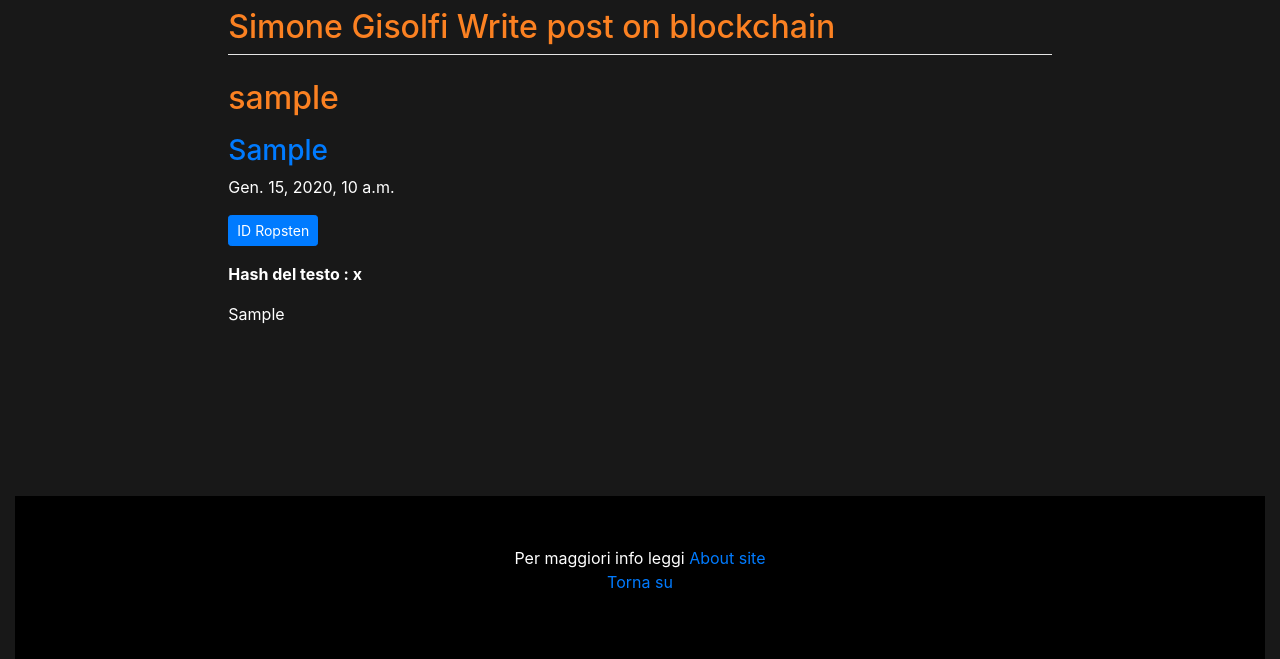
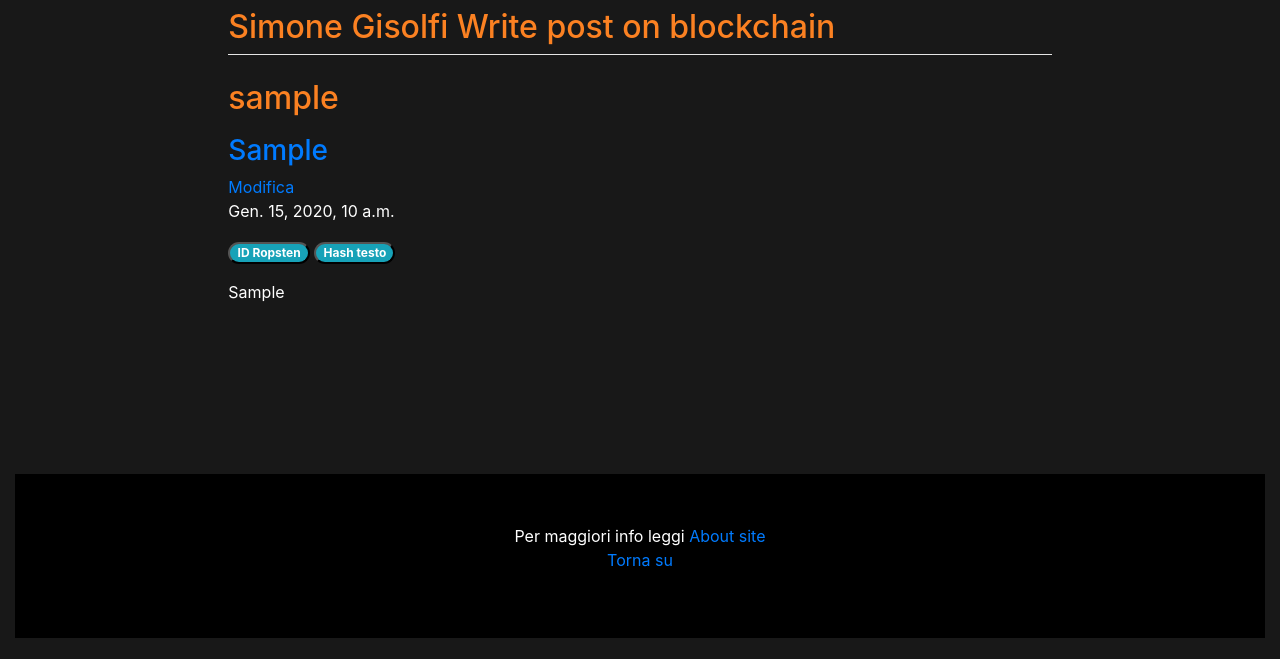
Before and after one commit to GisSM/WriteonChain, a Django app: a page that uses templates/account/profilo.html in a window 1280 px wide. Shown: the part 56-715 px from the top of the page. Run offline with Django 3.2, Linux system fonts and the light colour scheme; a user stored in the database is signed in; tables that the repository leaves empty hold one stand-in row (values such as "Sample post"); some libraries are stand-ins or nearby versions.

Commit message:
cambio button e sezione modifica post

```diff
--- a/templates/account/profilo.html
+++ b/templates/account/profilo.html
@@ -6,9 +6,10 @@
 {% for post in posts %}
    <div class="post">
        <h3><a href="{{post.get_absolute_url}}">{{ post.titolo }}</a></h3>
+       <a href="{% url 'post_edit' id=post.id slug=post.slug %}">Modifica</a>
         <p>{{ post.data_pubblicazione }}</p>
-        <p><button type="button" class="btn btn-primary btn-sm" data-toggle="popover" data-placement="top" data-content={{post.txId}}>ID Ropsten</button></p>
-        <b><p>Hash del testo : {{post.hash}}</p></b>
+        <p><button type="button" class="badge badge-pill badge-info" data-toggle="popover"  data-placement="top" data-content={{post.txId}}>ID Ropsten</button>
+        <button type="button" class="badge badge-pill badge-info" data-toggle="popover" data-placement="top" data-content={{post.hash}}>Hash testo</button></p>
         <p>{{ post.testo|linebreaksbr|truncatewords_html:100  }}</p>
     </div>
 {% endfor %}
--- a/templates/homepage/homepage.html
+++ b/templates/homepage/homepage.html
@@ -8,7 +8,7 @@
         <h3><a href="{{post.get_absolute_url}}">{{ post.titolo }}</a></h3>
         <div class="data"><p>{{ post.data_pubblicazione }}</p></div>
         <p>Utente : {{post.utente}}</p>
-        <p><button type="button" class="btn btn-primary btn-sm" data-toggle="popover" data-placement="top" data-content={{post.txId}}>ID Ropsten</button></p>
+        <p><button type="button" class="badge badge-pill badge-info" data-toggle="popover"  data-placement="top" data-content={{post.txId}}>ID Ropsten</button>
         <p>{{ post.testo|linebreaksbr|truncatewords_html:50 }}</p>
     </div>
 {% endfor %}
--- a/templates/posts/post_all.html
+++ b/templates/posts/post_all.html
@@ -7,7 +7,7 @@
         <h3><a href="{{post.get_absolute_url}}">{{ post.titolo }}</a></h3>
         <p>{{ post.data_pubblicazione }}</p>
         <p>Utente : {{post.utente}}</p>
-        <p><button type="button" class="btn btn-primary btn-sm" data-toggle="popover" data-placement="top" data-content={{post.txId}}>ID Ropsten</button></p>
+        <p><button type="button" class="badge badge-pill badge-info" data-toggle="popover"  data-placement="top" data-content={{post.txId}}>ID Ropsten</button>
         <p>{{ post.testo|linebreaksbr|truncatewords_html:50 }}</p>
     </div>
 {% endfor %}
--- a/templates/posts/post_detail.html
+++ b/templates/posts/post_detail.html
@@ -2,7 +2,6 @@
 {% block content %}
 {% if user.is_authenticated %}
    <div class="post">
-       <a class="btn btn-success" href="{% url 'post_edit' id=post.id slug=post.slug %}">Modifica</a>
        <h2><a href="{{post.get_absolute_url}}">{{ post.titolo }}</a></h2>
         <p>{{ post.data_pubblicazione }}</p>
         <p>Utente : {{post.utente}}</p>
--- a/templates/posts/post_new.html
+++ b/templates/posts/post_new.html
@@ -16,7 +16,7 @@
      <form method="POST" class="form-group">
          {% csrf_token %}
          {{ form|crispy }}
-         <h1><button type="submit" class="btn btn-success">Pubblica</button></h1>
+         <h1><button type="submit" class="btn btn-success btn-block">Pubblica</button></h1>
      </form>
 {% endif %}
 {% endblock %}
```
Also changed, not shown: 1 other file.
